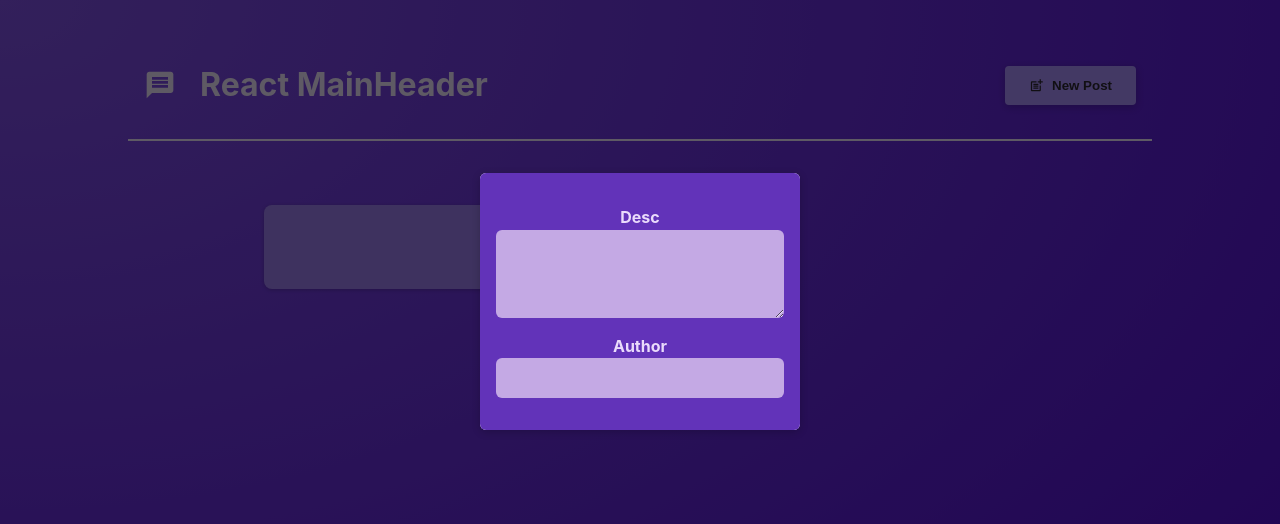
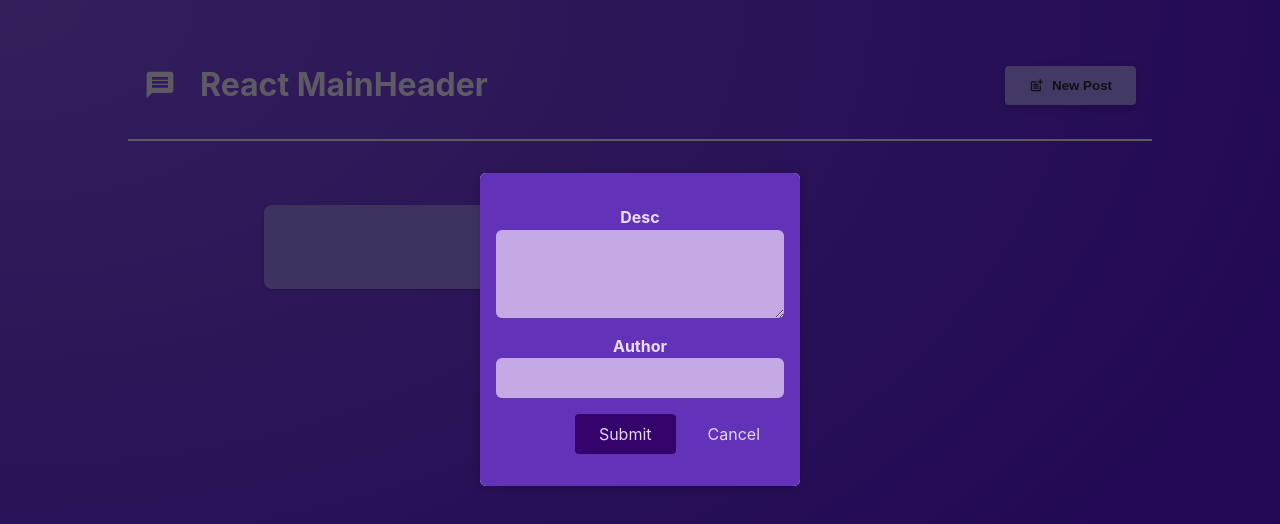
Before and after one commit to matekuna92/react-concepts, a React (Vite) app: page / in a window 1280 px wide. Both pictures are taken after a click on the button "New Post". Shown: the top 524 px of the page. Built offline with nearby package versions, Linux system fonts and the light colour scheme.

Commit message:
NewPost onCancel close modal

```diff
--- a/src/components/NewPost.jsx
+++ b/src/components/NewPost.jsx
@@ -1,6 +1,6 @@
 import classes from "./NewPost.module.css";
 
-const NewPost = ( { onDescChange, onAuthorChange }) => {
+const NewPost = ( { onDescChange, onAuthorChange, onCancel }) => {
 
    return (
        <form className={classes.form}>
@@ -17,6 +17,10 @@
                    onChange={onAuthorChange}
                />
            </p>
+           <p className={classes.actions}>
+                <button type="submit">Submit</button>
+                <button type="button" onClick={onCancel}>Cancel</button>
+           </p>
        </form>
    );
 }
--- a/src/components/PostsList.jsx
+++ b/src/components/PostsList.jsx
@@ -4,7 +4,7 @@
 import classes from "./PostsList.module.css";
 import Modal from "./Modal";
 
-const PostsList = ({ isPosting, onShowPosts }) => {
+const PostsList = ({ isPosting, onShowPosts, onCancel }) => {
     const [enteredDesc, setEnteredDesc] = useState("");
     const [enteredAuthor, setEnteredAuthor] = useState("");
 
@@ -23,6 +23,7 @@
 					<NewPost
 						onDescChange={changeDescHandler}
 						onAuthorChange={changeAuthorHandler}
+                        onCancel={onShowPosts}
 					/>
 				</Modal>
 			)}
```
